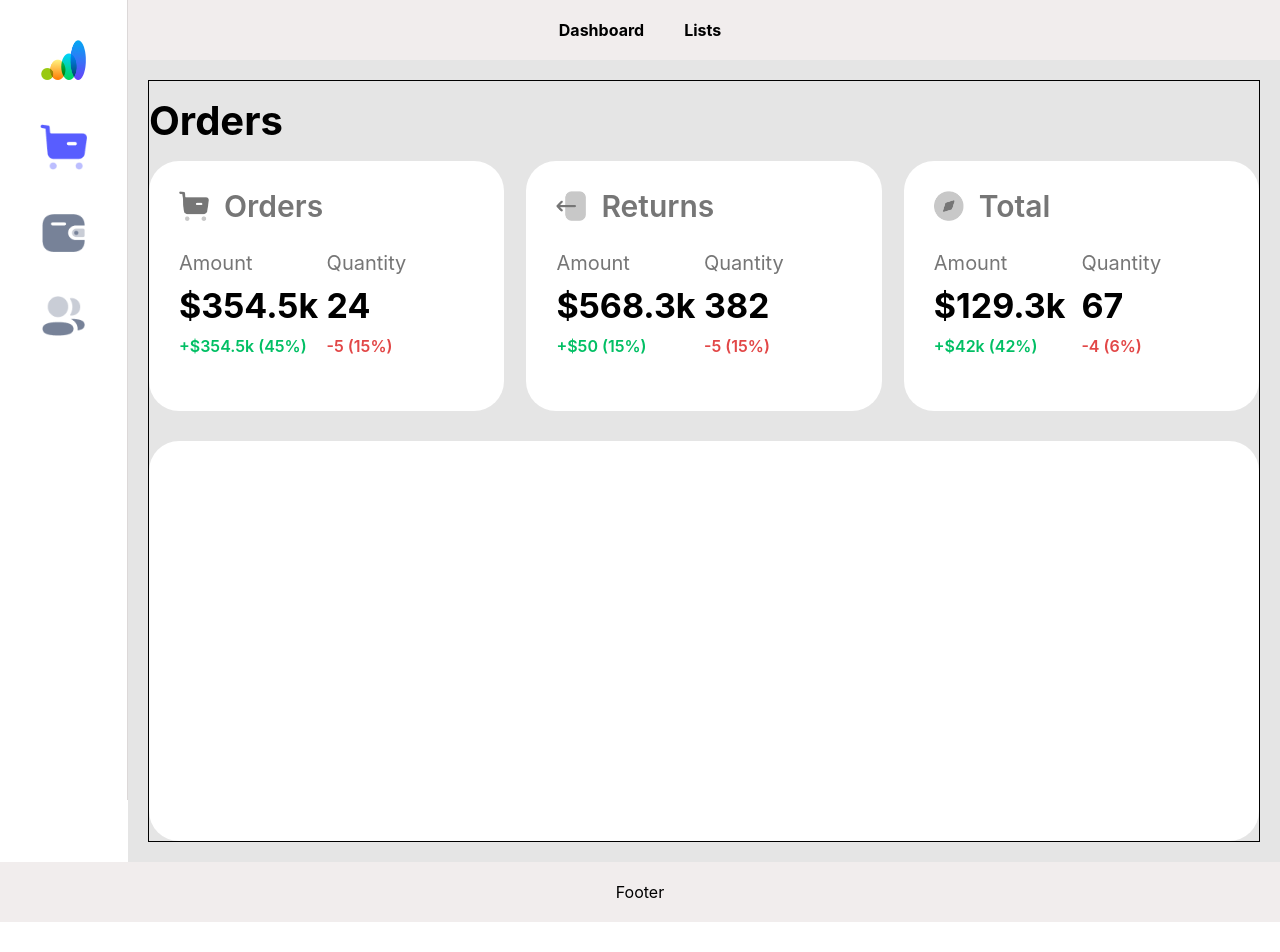
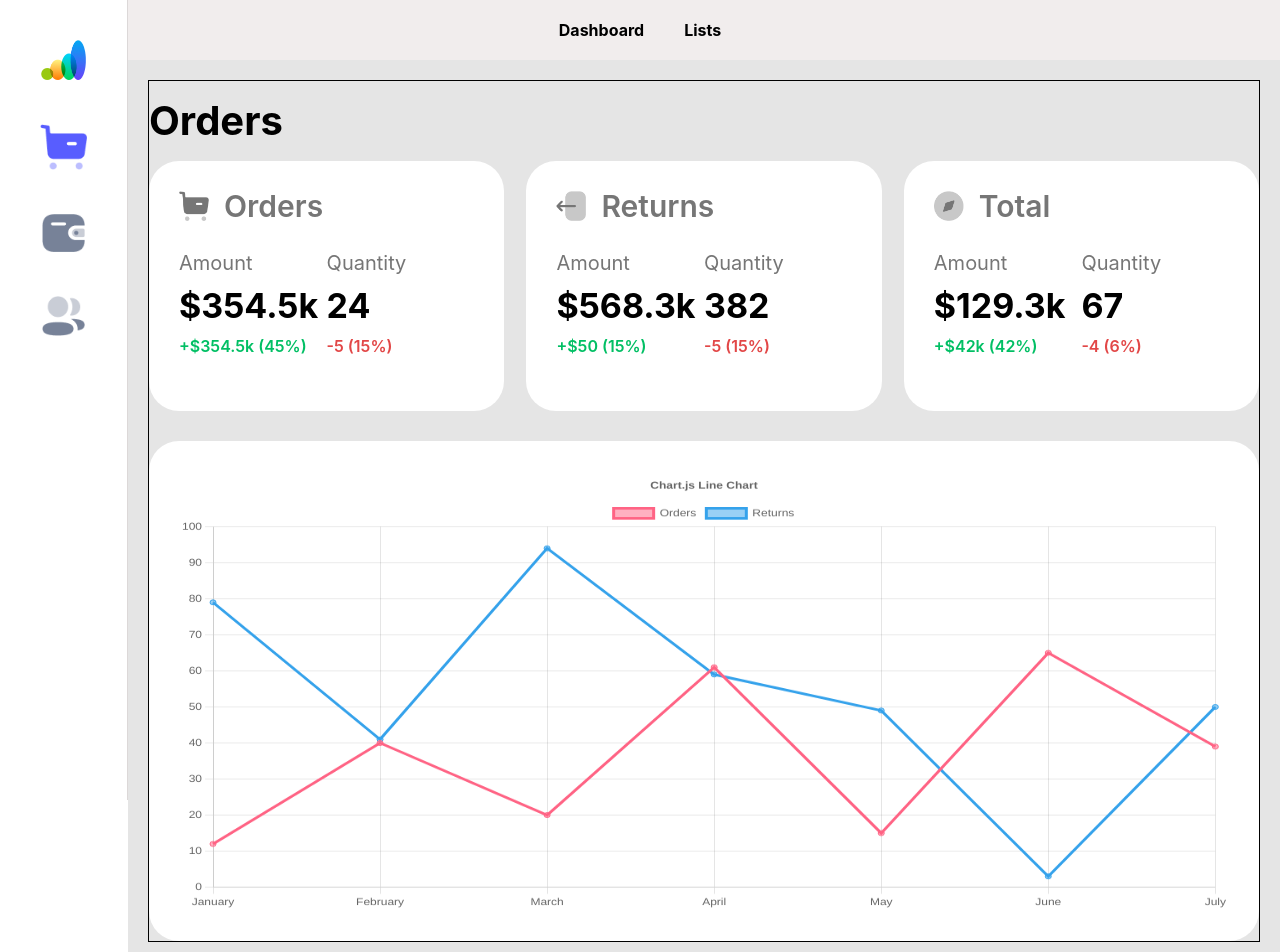
Before and after one commit to hakobyanviktoria8/test-my-app88, a React (Create React App) app: page /dashboard in a window 1280 px wide. Shown: the top 952 px of the page. Before the commit the page ends 922 px from the top, so only its background shows below. Built offline with nearby package versions, Linux system fonts and the light colour scheme.

Commit message:
added chart component

```diff
--- a/package.json
+++ b/package.json
@@ -6,7 +6,10 @@
     "@testing-library/jest-dom": "^5.16.4",
     "@testing-library/react": "^13.1.1",
     "@testing-library/user-event": "^13.5.0",
+    "chart.js": "^3.7.1",
+    "faker": "5.5.3",
     "react": "^18.0.0",
+    "react-chartjs-2": "^4.1.0",
     "react-dom": "^18.0.0",
     "react-hook-form": "^7.30.0",
     "react-router-dom": "^6.3.0",
--- a/public/index.html
+++ b/public/index.html
@@ -39,6 +39,8 @@
       To begin the development, run `npm start` or `yarn start`.
       To create a production bundle, use `npm run build` or `yarn build`.
     -->
+    <script src="https://cdn.jsdelivr.net/npm/chart.js"></script>
+
 </body>
 
 </html>
--- /dev/null
+++ b/src/components/dashboard/Chart.js
@@ -0,0 +1,62 @@
+import React from 'react';
+import "./dashboard.css"
+
+import {
+  Chart as ChartJS,
+  CategoryScale,
+  LinearScale,
+  PointElement,
+  LineElement,
+  Title,
+  Tooltip,
+  Legend,
+} from 'chart.js';
+import { Line } from 'react-chartjs-2';
+import faker from 'faker';
+
+ChartJS.register(
+  CategoryScale,
+  LinearScale,
+  PointElement,
+  LineElement,
+  Title,
+  Tooltip,
+  Legend
+);
+
+export const options = {
+  responsive: true,
+  plugins: {
+    legend: {
+      position: 'top',
+    },
+    title: {
+      display: true,
+      text: 'Chart.js Line Chart',
+    },
+  },
+};
+
+const labels = ['January', 'February', 'March', 'April', 'May', 'June', 'July'];
+
+export const data = {
+  labels,
+  datasets: [
+    {
+      label: 'Orders',
+      data: labels.map(() => faker.datatype.number({ min: 5, max: 80 })),
+      borderColor: 'rgb(255, 99, 132)',
+      backgroundColor: 'rgba(255, 99, 132, 0.5)',
+    },
+    {
+      label: 'Returns',
+      data: labels.map(() => faker.datatype.number({ min: 0, max: 100 })),
+      borderColor: 'rgb(53, 162, 235)',
+      backgroundColor: 'rgba(53, 162, 235, 0.5)',
+    },
+  ],
+};
+
+export function ChartComp() {
+  return <Line options={options} data={data} />;
+}
--- a/src/components/dashboard/dashboard.css
+++ b/src/components/dashboard/dashboard.css
@@ -60,8 +60,11 @@
 }
 .graphikWrapper{
     width: 100%;
-    height: 400px;
+    height: 500px;
     background: #FFFFFF;
     border-radius: 30px;
     padding: 30px;
 }
+.graphikWrapper canvas{
+    height: 100% !important;
+}
--- a/src/components/dashboard/index.js
+++ b/src/components/dashboard/index.js
@@ -5,6 +5,7 @@ import CardOrder from './Card';
 import buy from "./../../images/buy.png"
 import logout from "./../../images/Logout.png"
 import discovery from "./../../images/Discovery.png"
+import {ChartComp} from './Chart';
 
 export default function Dashboard() {
     return (
@@ -18,7 +19,7 @@ export default function Dashboard() {
                 <CardOrder img={discovery} title="Total" amount="$129.3k" quantity="67" up="+$42k (42%)" down="-4 (6%)"/>
               </div>
               <div className='graphikWrapper'>
-
+                <ChartComp/>
               </div>
           </div>
       </Layout>
```
Also changed, not shown: 1 other file (tests, documents, lock files or other folders).
